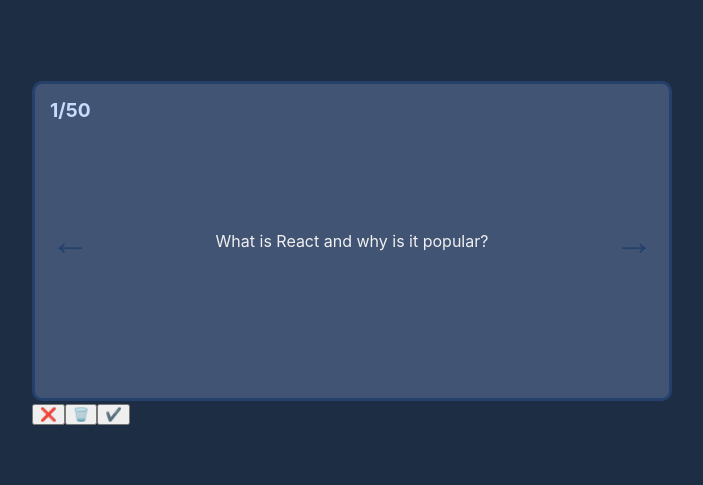
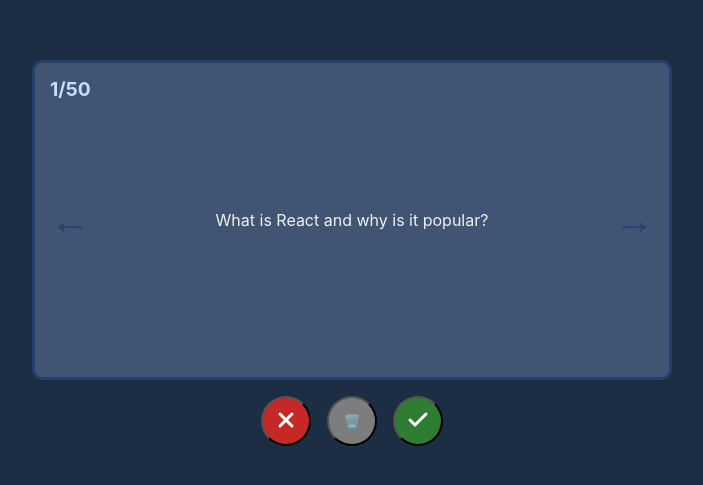
Before and after one commit to LinSchmitz/flashcard, a React (Vite) app: page / in a window 1280 px wide. Shown: the part 147-632 px from the top of the page, without its empty margins (288-991 px from the left). Built offline with nearby package versions, Linux system fonts and the light colour scheme.

Commit message:
added card number

```diff
--- a/src/components/App.jsx
+++ b/src/components/App.jsx
@@ -356,9 +356,40 @@
         </button>
       </div>
       <section className="btns">
-        <button> ❌</button>
-        <button> 🗑️</button>
-        <button> ✔️</button>
+        <button className="btn btn-x">
+          {' '}
+          <svg
+            xmlns="http://www.w3.org/2000/svg"
+            width="24"
+            height="24"
+            stroke="white"
+            strokeWidth="3"
+            strokeLinecap="round"
+            strokeLinejoin="round"
+            fill="none"
+            viewBox="0 0 24 24"
+          >
+            <line x1="18" y1="6" x2="6" y2="18" />
+            <line x1="6" y1="6" x2="18" y2="18" />
+          </svg>
+        </button>
+        <button className="btn btn-del"> 🗑️</button>
+        <button className="btn btn-ok">
+          {' '}
+          <svg
+            xmlns="http://www.w3.org/2000/svg"
+            width="24"
+            height="24"
+            fill="none"
+            viewBox="0 0 24 24"
+            stroke="white"
+            strokeWidth="3"
+            strokeLinecap="round"
+            strokeLinejoin="round"
+          >
+            <polyline points="20 6 9 17 4 12" />
+          </svg>
+        </button>
       </section>
     </div>
   );
--- a/src/index.css
+++ b/src/index.css
@@ -20,6 +20,22 @@
   --bg-100: #1d2d43;
   --bg-200: #22304c;
   --bg-300: #415474;
+
+  --green-100: #2e7d32;
+  --green-200: #66bb6a;
+  --green-300: #c8e6c9;
+
+  --red-100: #c62828;
+  --red-200: #ef5350;
+  --red-300: #ffcdd2;
+
+  --orange-100: #ef6c00;
+  --orange-200: #ffa726;
+  --orange-300: #ffe0b2;
+
+  --gray-100: #4a4a4a;
+  --gray-200: #7d7d7d;
+  --gray-300: #bdbdbd;
 }
 
 body {
@@ -151,3 +167,31 @@
   transform: scale(0.95);
   box-shadow: 0 1px 3px var(--accent-200);
 }
+
+.btns {
+  display: flex;
+  justify-content: center;
+  gap: 1rem;
+  margin-top: 1rem;
+}
+
+.btn {
+  width: 50px;
+  height: 50px;
+  border-radius: 50%;
+}
+
+.btn-x {
+  color: var(--accent-200);
+  background-color: var(--red-100);
+}
+
+.btn-del {
+  color: var(--accent-200);
+  background-color: var(--gray-200);
+}
+
+.btn-ok {
+  color: var(--accent-200);
+  background-color: var(--green-100);
+}
```
